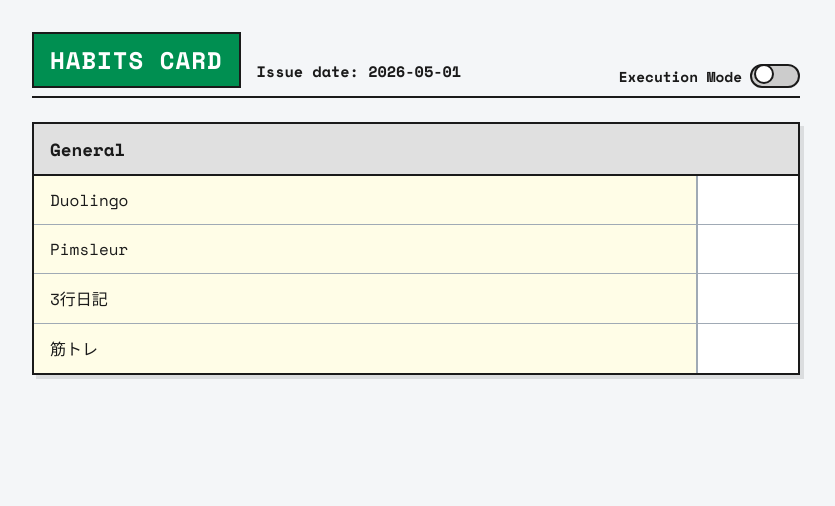
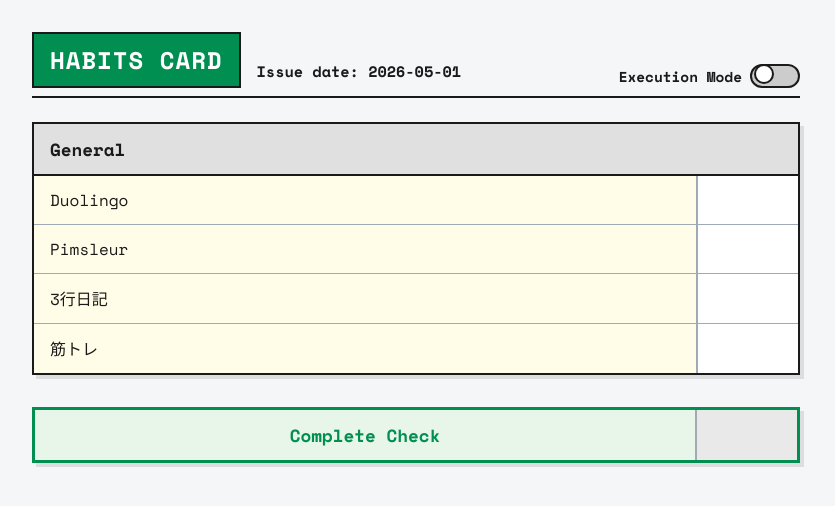
Before and after one commit to moriokaiwa-sketch/hy-habits-service-package, a React (Vite) app: page / in a window 1280 px wide. Shown: the top 506 px of the page, without its empty margins (224-1059 px from the left). Built offline with nearby package versions, Linux system fonts and the light colour scheme.

Commit message:
Add Complete Check trigger feature for future rewards

```diff
--- a/src/App.css
+++ b/src/App.css
@@ -442,3 +442,36 @@ input:checked + .slider:before {
     padding: 0.75rem 0.5rem;
   }
 }
+
+/* Complete Check */
+.complete-check-container {
+  margin-top: 1rem;
+  margin-bottom: 2rem;
+  border: 3px solid var(--header-bg);
+}
+
+.complete-check-row {
+  background-color: var(--row-bg);
+}
+
+.complete-check-task {
+  font-weight: bold;
+  font-size: 1.1rem;
+  background-color: #e8f5e9;
+  color: var(--header-bg);
+  justify-content: center;
+}
+
+.complete-check-done {
+  background-color: #e8f5e9;
+}
+
+.complete-check-done.disabled {
+  background-color: #e0e0e0;
+  cursor: not-allowed;
+  opacity: 0.7;
+}
+
+.complete-check-done.disabled:hover {
+  background-color: #e0e0e0;
+}
--- a/src/App.tsx
+++ b/src/App.tsx
@@ -52,9 +52,28 @@ function App() {
     return defaultCategories;
   });
 
+  const [isCardCompleted, setIsCardCompleted] = useState(() => {
+    const saved = localStorage.getItem('isCardCompleted');
+    return saved ? JSON.parse(saved) : false;
+  });
+
   useEffect(() => {
     localStorage.setItem('categories', JSON.stringify(categories));
   }, [categories]);
+
+  useEffect(() => {
+    localStorage.setItem('isCardCompleted', JSON.stringify(isCardCompleted));
+  }, [isCardCompleted]);
+
+  const totalTasks = categories.reduce((sum, cat) => sum + cat.items.length, 0);
+  const completedOrSkippedTasks = categories.reduce((sum, cat) => sum + cat.items.filter(t => t.isDone || t.isSkipped).length, 0);
+  const isAllTasksCompleted = totalTasks > 0 && totalTasks === completedOrSkippedTasks;
+
+  useEffect(() => {
+    if (isCardCompleted && !isAllTasksCompleted) {
+      setIsCardCompleted(false);
+    }
+  }, [isAllTasksCompleted, isCardCompleted]);
 
   const toggleMode = () => setIsEditMode(!isEditMode);
 
@@ -163,6 +182,7 @@ function App() {
       ...c,
       items: c.items.map(t => ({ ...t, isDone: false, isSkipped: false }))
     })));
+    setIsCardCompleted(false);
   };
 
   const titlePressTimer = useRef<ReturnType<typeof setTimeout> | null>(null);
@@ -374,6 +394,36 @@ function App() {
         ))}
       </DragDropContext>
 
+      <div className="table-container complete-check-container">
+        <div className="habit-row complete-check-row">
+          <div className="task-cell complete-check-task">
+            <span>Complete Check</span>
+          </div>
+
+          {!isEditMode ? (
+            <div
+              className={`done-cell complete-check-done ${!isAllTasksCompleted ? 'disabled' : ''}`}
+              onClick={() => {
+                if (isAllTasksCompleted) {
+                  const newState = !isCardCompleted;
+                  setIsCardCompleted(newState);
+                  // Temporary reward alert
+                  if (newState) {
+                    setTimeout(() => alert("Reward feature coming soon!"), 100);
+                  }
+                }
+              }}
+            >
+              {isCardCompleted && <div className="stamp">済</div>}
+            </div>
+          ) : (
+            <div className="action-cell">
+              <span style={{ opacity: 0.5, fontSize: '1.2rem' }} title="System fixed item">🔒</span>
+            </div>
+          )}
+        </div>
+      </div>
+
       {isEditMode && (
         <div className="add-category-wrapper">
           <button className="add-category-btn" onClick={addCategory}>
```
